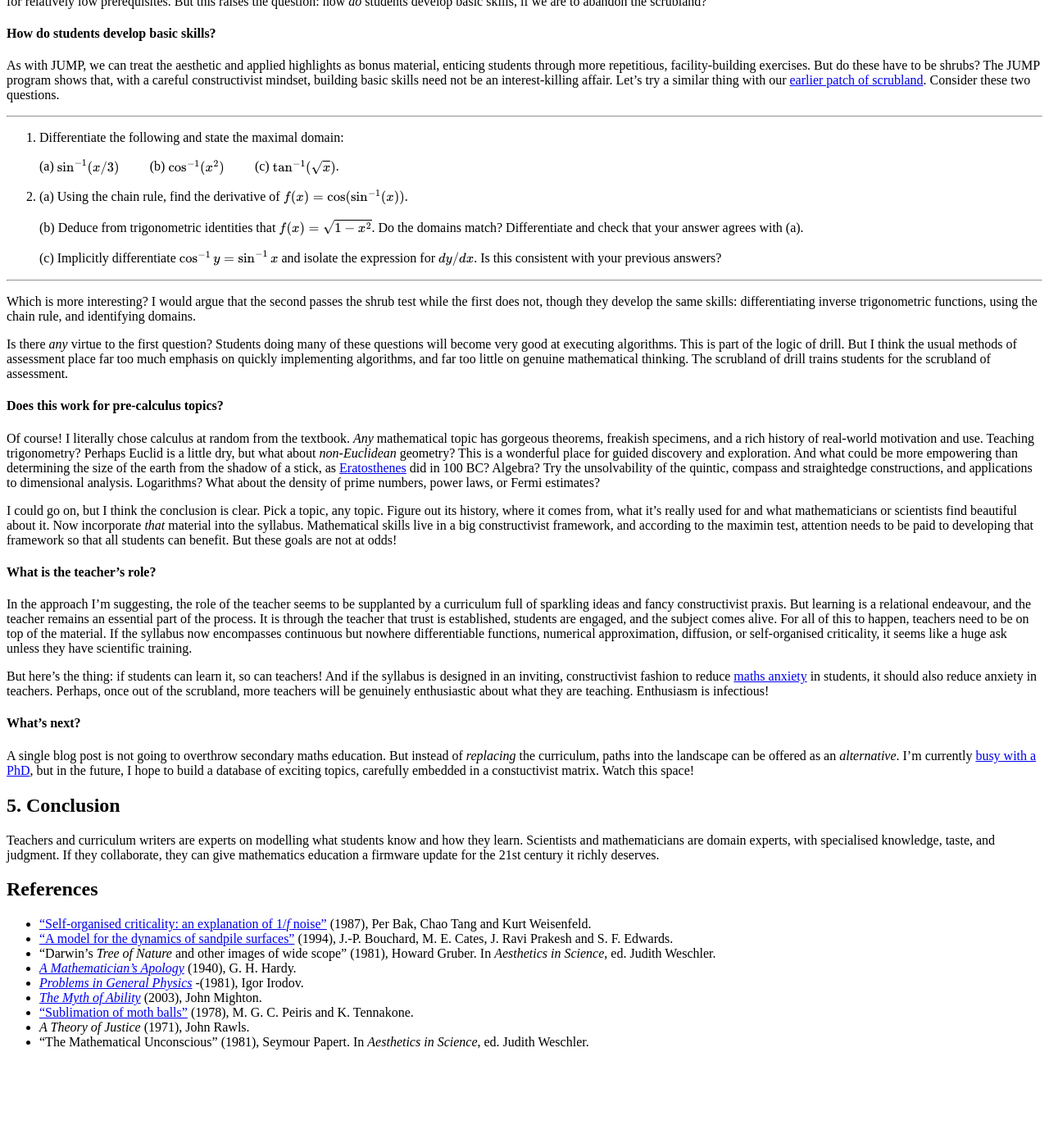
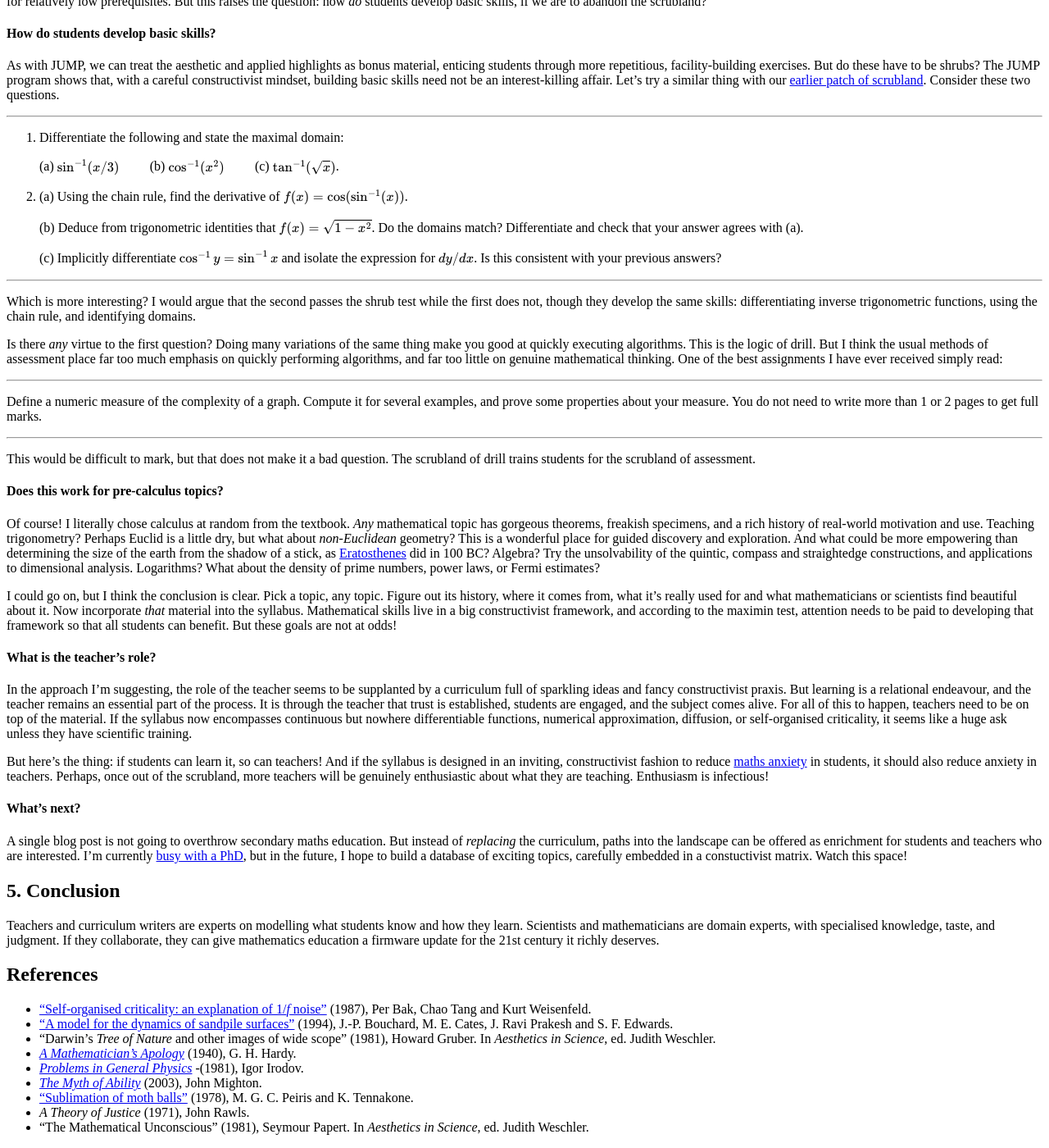
Before and after one commit to hapax/hapax.github.io, a Jekyll site: the page built from assets/teaching.md, in a window 1280 px wide and 1400 px high, scrolled down 24909 px. Shown: the whole window at 82% size. Built offline with Jekyll 4.4.1, drawn with Linux system fonts in a browser that asks for light colours; our own code applies the rules of GitHub Pages for plain Markdown files; formulas are drawn with MathJax 3; a script that is not in the unit is left out; before the commit the page ends 26205 px from its top, so only the background shows below that.

Commit message:
Update teaching.md

```diff
--- a/assets/teaching.md
+++ b/assets/teaching.md
@@ -1384,13 +1384,25 @@ does not, though they develop the same skills: differentiating inverse
 trigonometric functions, using the chain rule, and identifying domains.
 
 Is there *any* virtue to the first question?
-Students doing many of these questions will become very good at
-executing algorithms.
-This is part of the logic of drill.
+Doing many variations of the same thing make you good at quickly executing algorithms.
+This is the logic of drill.
 But I think the usual methods of assessment place far too much
-emphasis on quickly implementing algorithms, and far too little on
+emphasis on quickly performing algorithms, and far too little on
 genuine mathematical thinking.
-The scrubland of drill trains students for the scrubland of assessment.
+One of the best assignments I have ever received simply read:
+
+---
+
+Define a numeric measure of the complexity of a graph. Compute it for
+several examples, and prove some properties about your measure. You
+do not need to write more than 1 or 2 pages to get full marks.
+
+---
+
+This would be difficult to mark, but that does not make it a bad
+question.
+The scrubland of drill trains students for the scrubland of
+assessment.
 
 #### Does this work for pre-calculus topics?
 
@@ -1450,7 +1462,7 @@ Enthusiasm is infectious!
 A single blog post is not going to overthrow secondary maths
 education.
 But instead of *replacing* the curriculum, paths into the landscape
-can be offered as an *alternative*.
+can be offered as enrichment for students and teachers who are interested.
 I'm currently [busy with a PhD](https://hapax.github.io/research), but
 in the future, I hope to build a database of exciting topics,
 carefully embedded in a constuctivist matrix.
```
